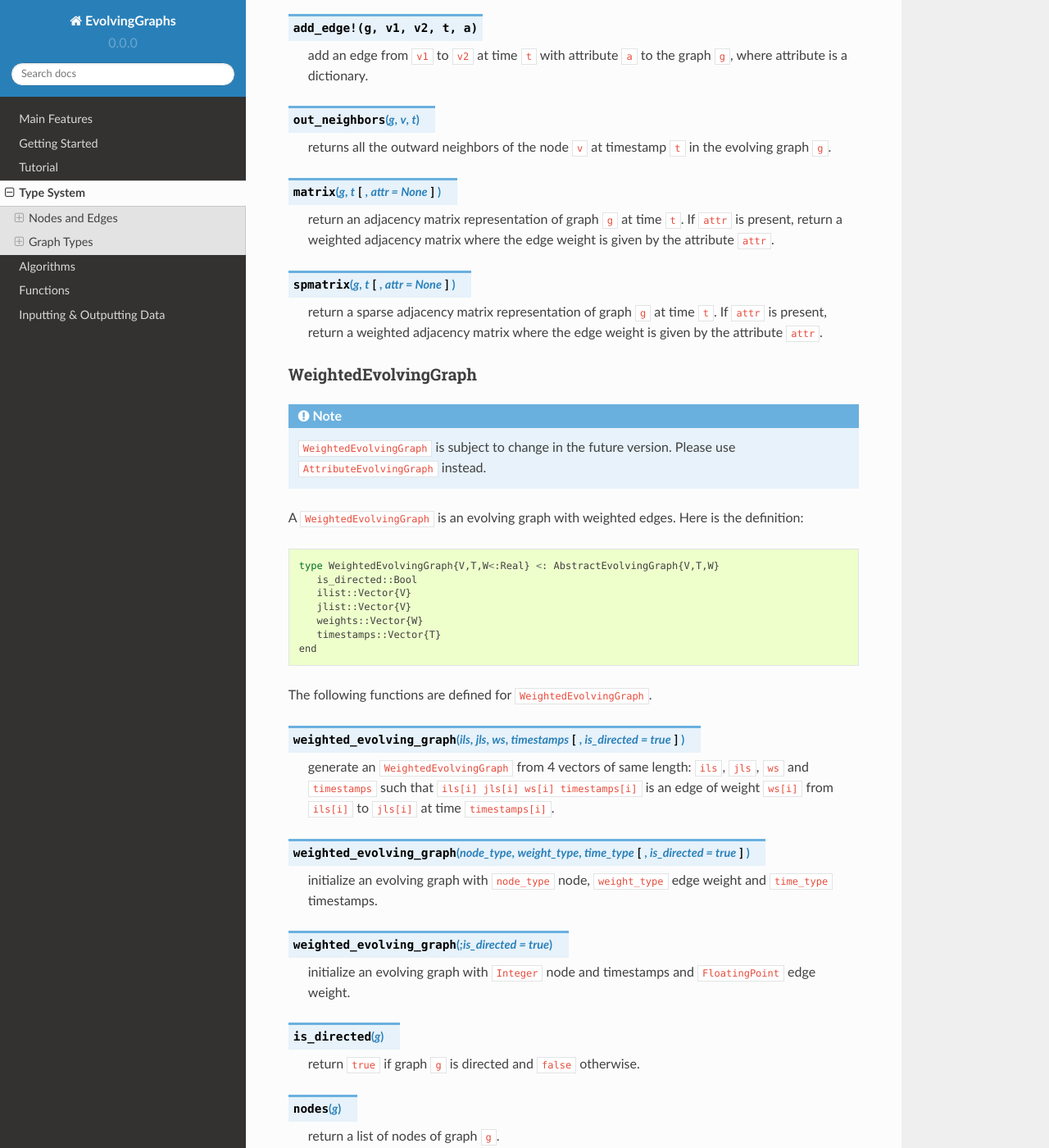
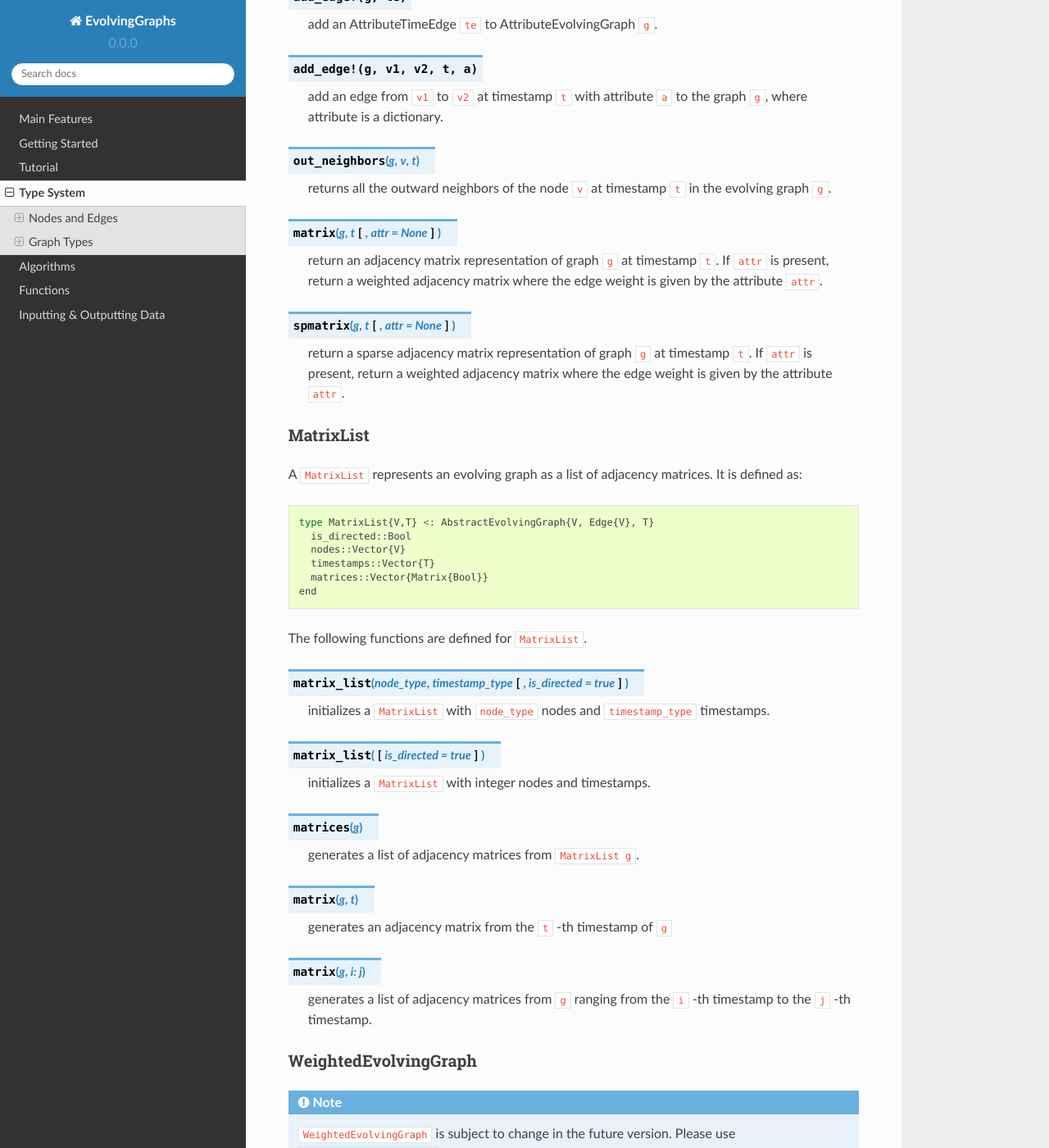
Before and after one commit to EtymoIO/EvolvingGraphs.jl, a Sphinx documentation site: the page built from doc/type.rst, in a window 1280 px wide and 1400 px high, scrolled down 7496 px. Shown: the whole window at 82% size. Built offline with Sphinx 7.4.7 and the Read the Docs theme 2.0.0, drawn with Linux system fonts in a browser that asks for light colours; some of the changed text lies outside the part shown.

Commit message:
update documentation and news

```diff
--- a/doc/type.rst
+++ b/doc/type.rst
@@ -76,7 +76,7 @@
   immutable TimeNode{K,T}
     index::Int
     key::K
-    time::T
+    timestamp::T
   end
 
 
@@ -99,7 +99,7 @@
   immutable TimeEdge{K,T}
     source::K
     target::K
-    time::T
+    timestamp::T
   end
 
 The definition of ``AttributeTimeEdge`` is ::
@@ -107,7 +107,7 @@
   type AttributeTimeEdge{V, T, W}
     source::V
     target::V
-    time::T
+    timestamp::T
     attributes::W
   end
 
@@ -118,7 +118,7 @@
     source::V
     target::V
     weight::W
-    time::T
+    timestamp::T
   end
 
 
@@ -128,12 +128,12 @@
 TimeGraph
 ---------
 
-``TimeGraph`` represents a graph at given a time. The data is
+``TimeGraph`` represents a graph at given a timestamp. The data is
 stored as an adjacency list. Here is the definition::
 
   type TimeGraph{V, T} <: AbstractEvolvingGraph{V, T}
     is_directed::Bool
-    time::T
+    timestamp::T
     nodes::Vector{V}
     nedges::Int
     adjlist::Dict{V, Vector{V}}
@@ -143,12 +143,12 @@
 
 .. function:: time_graph(type, t [, is_directed = true])
 
-   initialize a ``TimeGraph`` at time ``t``, where ``type`` is the node type.
+   initialize a ``TimeGraph`` at timestamp ``t``, where ``type`` is the node type.
 
-.. function:: time(g)
+.. function:: timestamp(g)
    :noindex:
 
-   return the time of the graph ``g``.
+   return the timestamp of the graph ``g``.
 
 .. function:: add_node!(g, v)
 
@@ -251,10 +251,10 @@
    returns ``true`` of the node ``v`` at the timestamp ``t`` is in the
    evolving graph ``g`` and ``false`` otherwise.
 
-.. function:: edges(g [, time])
+.. function:: edges(g [, timestamp])
 
-   return a list of edges of graph ``g``. If ``time`` is present,
-   return the edge list at given ``time``.
+   return a list of edges of graph ``g``. If ``timestamp`` is present,
+   return the edge list at given ``timestamp``.
 
 .. function:: num_edges(g)
 
@@ -274,7 +274,7 @@
 
 .. function:: add_edge!(g, v1, v2, t)
 
-   add an edge (from ``v1`` to ``v2`` at time ``t``) to EvolvingGraph ``g``.
+   add an edge (from ``v1`` to ``v2`` at timestamp ``t``) to EvolvingGraph ``g``.
 
 .. function:: add_graph!(g, tg)
 
@@ -288,12 +288,12 @@
 .. function:: matrix(g, t)
 
    return an adjacency matrix representation of the EvolvingGraph
-   ``g`` at time ``t``.
+   ``g`` at timestamp ``t``.
 
 .. function:: spmatrix(g, t)
 
    return a sparse adjacency matrix representation of the
-   EvolvingGraph ``g`` at time ``t``.
+   EvolvingGraph ``g`` at timestamp ``t``.
 
 
 AttributeEvolvingGraph
@@ -340,10 +340,10 @@
 
    return the number of nodes of graph ``g``.
 
-.. function:: edges(g [, time])
+.. function:: edges(g [, timestamp])
 
-   return a list of edges of graph ``g``. If ``time`` is present,
-   return the edge list at given ``time``.
+   return a list of edges of graph ``g``. If ``timestamp`` is present,
+   return the edge list at given ``timestamp``.
 
 .. function:: timestamps(g)
 
@@ -367,7 +367,7 @@
 
 .. function:: add_edge!(g, v1, v2, t, a)
 
-   add an edge from ``v1`` to ``v2`` at time ``t`` with attribute ``a``
+   add an edge from ``v1`` to ``v2`` at timestamp ``t`` with attribute ``a``
    to the graph ``g``, where attribute is a dictionary.
 
 .. function:: out_neighbors(g, v, t)
@@ -377,15 +377,53 @@
 
 .. function:: matrix(g, t [, attr = None])
 
-   return an adjacency matrix representation of graph ``g`` at time ``t``.
+   return an adjacency matrix representation of graph ``g`` at timestamp ``t``.
    If ``attr`` is present, return a weighted adjacency matrix where
    the edge weight is given by the attribute ``attr``.
 
 .. function:: spmatrix(g, t [, attr = None])
 
-   return a sparse adjacency matrix representation of graph ``g`` at time ``t``.
+   return a sparse adjacency matrix representation of graph ``g`` at timestamp ``t``.
    If ``attr`` is present, return a weighted adjacency matrix where
    the edge weight is given by the attribute ``attr``.
+
+
+MatrixList
+-------------
+
+A ``MatrixList`` represents an evolving graph as a list of adjacency matrices.
+It is defined as::
+
+  type MatrixList{V,T} <: AbstractEvolvingGraph{V, Edge{V}, T}
+    is_directed::Bool
+    nodes::Vector{V}
+    timestamps::Vector{T}
+    matrices::Vector{Matrix{Bool}}
+  end
+
+The following functions are defined for ``MatrixList``.
+
+.. function:: matrix_list(node_type, timestamp_type[, is_directed = true])
+
+   initializes a ``MatrixList`` with ``node_type`` nodes and
+   ``timestamp_type`` timestamps.
+
+.. function:: matrix_list([is_directed = true])
+
+   initializes a ``MatrixList`` with integer nodes and timestamps.
+
+.. function:: matrices(g)
+
+   generates a list of adjacency matrices from ``MatrixList g``.
+
+.. function:: matrix(g, t)
+
+   generates an adjacency matrix from the ``t`` -th timestamp of ``g``
+
+.. function:: matrix(g, i:j)
+
+   generates a list of adjacency matrices from ``g`` ranging from the
+   ``i`` -th timestamp to the ``j`` -th timestamp.
 
 
 WeightedEvolvingGraph
@@ -461,4 +499,4 @@
 
 .. function:: add_edge!(g, v1, v2, w, t)
 
-   add an edge (of weight ``w`` from ``v1`` to ``v2`` at time ``t``) to graph ``g``.
+   add an edge (of weight ``w`` from ``v1`` to ``v2`` at timestamp ``t``) to graph ``g``.
```
Also changed, not shown: NEWS.md (+5 -3 lines), doc/functions.rst (+14 -4 lines).
